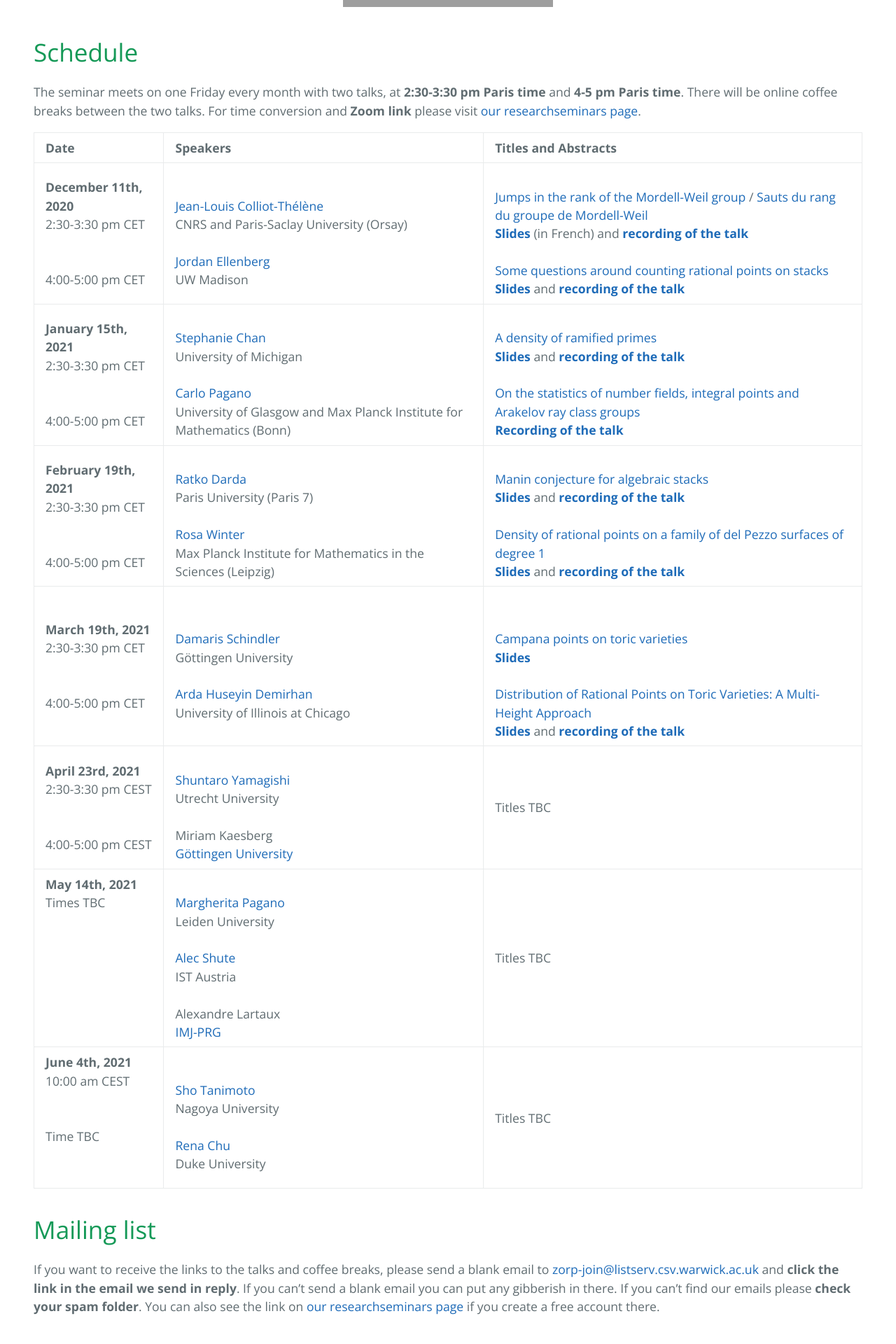
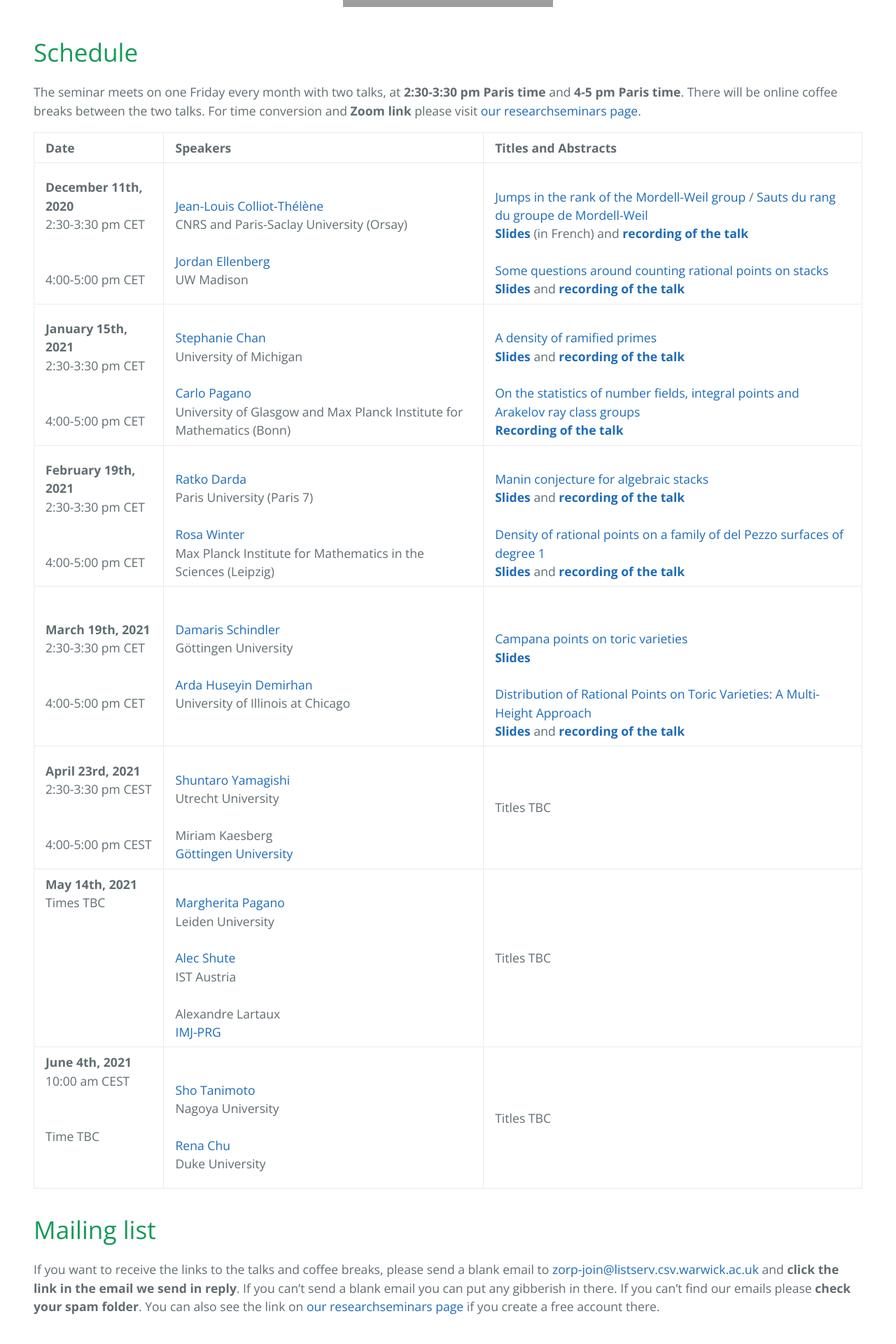
Before and after one commit to zoom-on-rational-points/zoom-on-rational-points.github.io, a Jekyll site: the page built from index.md, in a window 1280 px wide. Shown: the part 639-2559 px from the top of the page at 70% size. Built offline with Jekyll 4.4.1, drawn with Linux system fonts in a browser that asks for light colours; our own code applies the rules of GitHub Pages for plain Markdown files; grey boxes are pictures that could not be loaded.

Commit message:
Update index.md

```diff
--- a/index.md
+++ b/index.md
@@ -16,7 +16,7 @@
 | **December 11th, 2020** <br>2:30-3:30 pm CET <br><br> <br> 4:00-5:00 pm CET <br>| <br><a href="https://www.imo.universite-paris-saclay.fr/~colliot/">Jean-Louis Colliot-Thélène</a> <br> CNRS and Paris-Saclay University (Orsay) <br><br>  <a href="https://www.math.wisc.edu/~ellenber/"> Jordan Ellenberg </a> <br> UW Madison| <br><a href="https://zoom-on-rational-points.github.io/abstractCT">Jumps in the rank of the Mordell-Weil group</a> / <a href="https://zoom-on-rational-points.github.io/resumeCT">Sauts du rang du groupe de Mordell-Weil</a> <br><a href="slidesCT.pdf" style="font-weight:bold">Slides</a> (in French) and <a href="https://www.youtube.com/watch?v=BMyr5qWhbhg&t=38s&ab_channel=EfthymiosSofos" style="font-weight:bold">recording of the talk</a><br><br><a href="https://zoom-on-rational-points.github.io/abstractJE">Some questions around counting rational points on stacks</a><br><a href="slidesJE.pdf" style="font-weight:bold">Slides</a> and <a href="https://www.youtube.com/watch?v=lQ9vtUhit_Y&ab_channel=EfthymiosSofos" style="font-weight:bold">recording of the talk</a>|
 | **January 15th, 2021** <br>2:30-3:30 pm CET <br><br> <br> 4:00-5:00 pm CET <br>| <br><a href ="http://www-personal.umich.edu/~ytchan/">Stephanie Chan</a> <br> University of Michigan <br><br>  <a href="http://guests.mpim-bonn.mpg.de/carlo.pagano90/"> Carlo Pagano </a> <br> University of Glasgow and Max Planck Institute for Mathematics (Bonn)| <br><a href="https://zoom-on-rational-points.github.io/abstractSC">A density of ramified primes</a><br><a href="slidesSC.pdf" style="font-weight:bold">Slides</a> and <a href="https://www.youtube.com/watch?v=NRguyZeohFU" style="font-weight:bold">recording of the talk</a><br><br><a href="https://zoom-on-rational-points.github.io/abstractCP">On the statistics of number fields, integral points and Arakelov ray class groups</a><br><a href="https://www.youtube.com/watch?v=bOaQY5jOarw&t=12s" style="font-weight:bold">Recording of the talk</a>|
 | **February 19th, 2021** <br>2:30-3:30 pm CET <br><br> <br> 4:00-5:00 pm CET <br>| <br><a href ="https://webusers.imj-prg.fr/ratko.darda">Ratko Darda</a> <br> Paris University (Paris 7) <br><br>   <a href="https://personal-homepages.mis.mpg.de/winter/">Rosa Winter</a> <br>Max Planck Institute for Mathematics in the Sciences (Leipzig) | <br><a href="https://zoom-on-rational-points.github.io/abstractRD">Manin conjecture for algebraic stacks</a><br><a href="slidesRD.pdf" style="font-weight:bold">Slides</a> and <a href="https://www.youtube.com/watch?v=ZJfP1TI6soQ" style="font-weight:bold">recording of the talk</a><br><br><a href="https://zoom-on-rational-points.github.io/abstractRW">Density of rational points on a family of del Pezzo surfaces of degree 1</a><br><a href="slidesRW.pdf" style="font-weight:bold">Slides</a> and <a href="https://www.youtube.com/watch?v=CdR8nMqoGoE" style="font-weight:bold">recording of the talk</a>|
-| **March 19th, 2021** <br>2:30-3:30 pm CET <br><br> <br> 4:00-5:00 pm CET <br> | <br><a href="https://sites.google.com/site/damarishomepage/">Damaris Schindler</a><br> G&ouml;ttingen University <br><br><a href="https://sites.google.com/a/uic.edu/ardahuseyindemirhan/">Arda Huseyin Demirhan</a><br> University of Illinois at Chicago | <br><br><a href="https://zoom-on-rational-points.github.io/abstractDS">Campana points on toric varieties</a><br> <a href="slidesDS.pdf" style="font-weight:bold">Slides</a><br><br> <a href="https://zoom-on-rational-points.github.io/abstractAD">Distribution of Rational Points on Toric Varieties: A Multi-Height Approach</a><br> <a href="slidesAD.pdf" style="font-weight:bold">Slides</a> and <a href="https://www.youtube.com/watch?v=W7ImcXOykro&ab_channel=EfthymiosSofos" style="font-weight:bold">recording of the talk</a>|
+| **March 19th, 2021** <br>2:30-3:30 pm CET <br><br> <br> 4:00-5:00 pm CET <br> | <a href="https://sites.google.com/site/damarishomepage/">Damaris Schindler</a><br> G&ouml;ttingen University <br><br><a href="https://sites.google.com/a/uic.edu/ardahuseyindemirhan/">Arda Huseyin Demirhan</a><br> University of Illinois at Chicago | <br><br><a href="https://zoom-on-rational-points.github.io/abstractDS">Campana points on toric varieties</a><br> <a href="slidesDS.pdf" style="font-weight:bold">Slides</a><br><br> <a href="https://zoom-on-rational-points.github.io/abstractAD">Distribution of Rational Points on Toric Varieties: A Multi-Height Approach</a><br> <a href="slidesAD.pdf" style="font-weight:bold">Slides</a> and <a href="https://www.youtube.com/watch?v=W7ImcXOykro&ab_channel=EfthymiosSofos" style="font-weight:bold">recording of the talk</a>|
 | **April 23rd, 2021** <br>2:30-3:30 pm CEST <br><br> <br> 4:00-5:00 pm CEST <br> | <br><a href="https://www.uu.nl/staff/SYamagishi">Shuntaro Yamagishi</a><br> Utrecht University <br><br>Miriam Kaesberg<br> <a href="https://www.uni-math.gwdg.de/">G&ouml;ttingen University</a> | Titles TBC|
 | **May 14th, 2021** <br>Times TBC <br><br><br><br><br><br><br><br>| <br><a href="https://www.universiteitleiden.nl/en/staffmembers/margherita-pagano#tab-1">Margherita Pagano</a><br> Leiden University <br><br><a href="https://ist.ac.at/en/research/browning-group/">Alec Shute</a><br>IST Austria<br><br>Alexandre Lartaux<br><a href="https://www.imj-prg.fr">IMJ-PRG</a>  |  Titles TBC|
 | **June 4th, 2021** <br>10:00 am CEST <br><br><br> Time TBC<br><br><br>| <br><a href="https://shotanimoto.wordpress.com">Sho Tanimoto</a><br> Nagoya University <br><br><a href="https://scholars.duke.edu/person/rena.chu">Rena Chu</a><br>Duke University |  Titles TBC|
```
